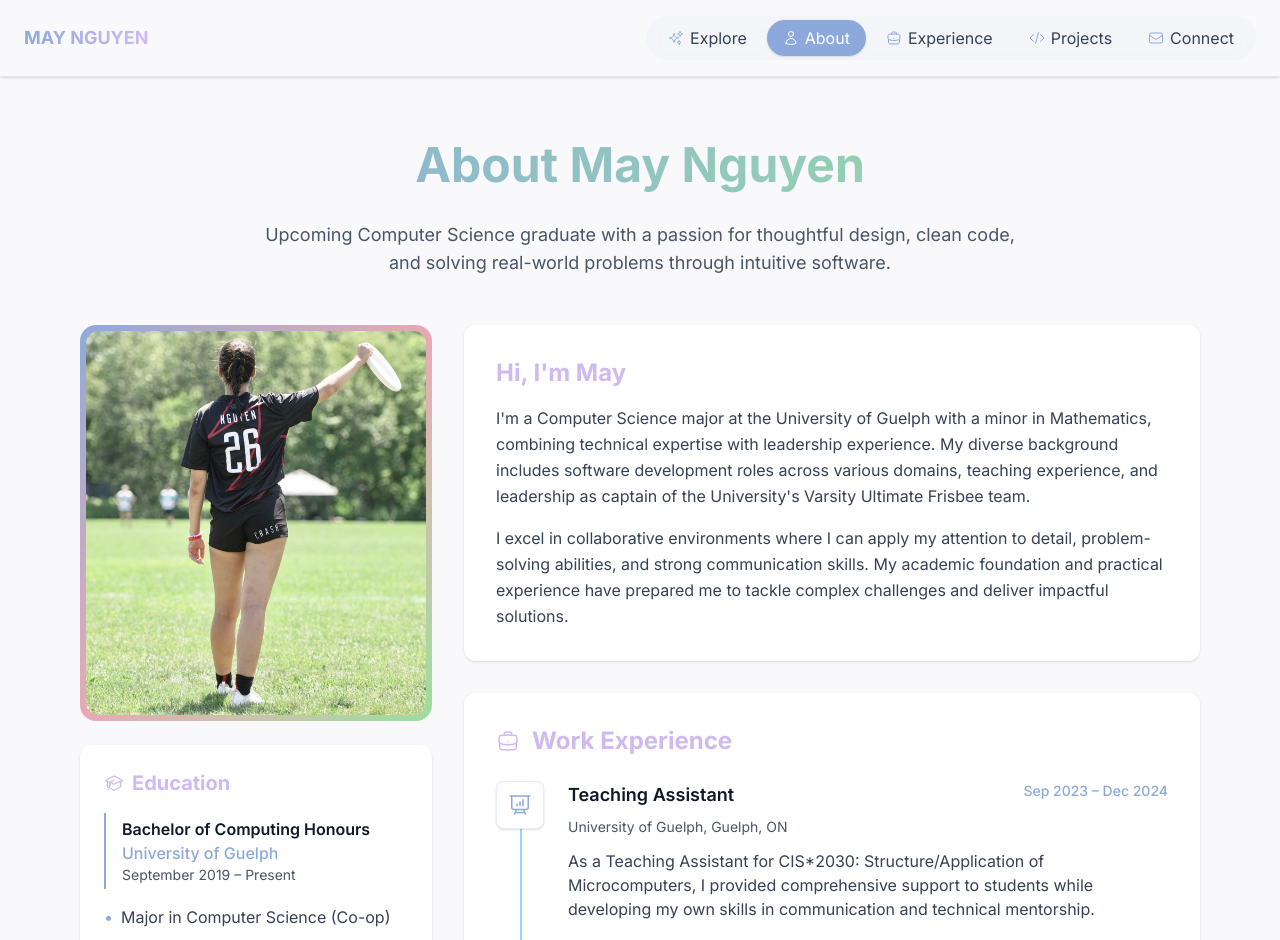
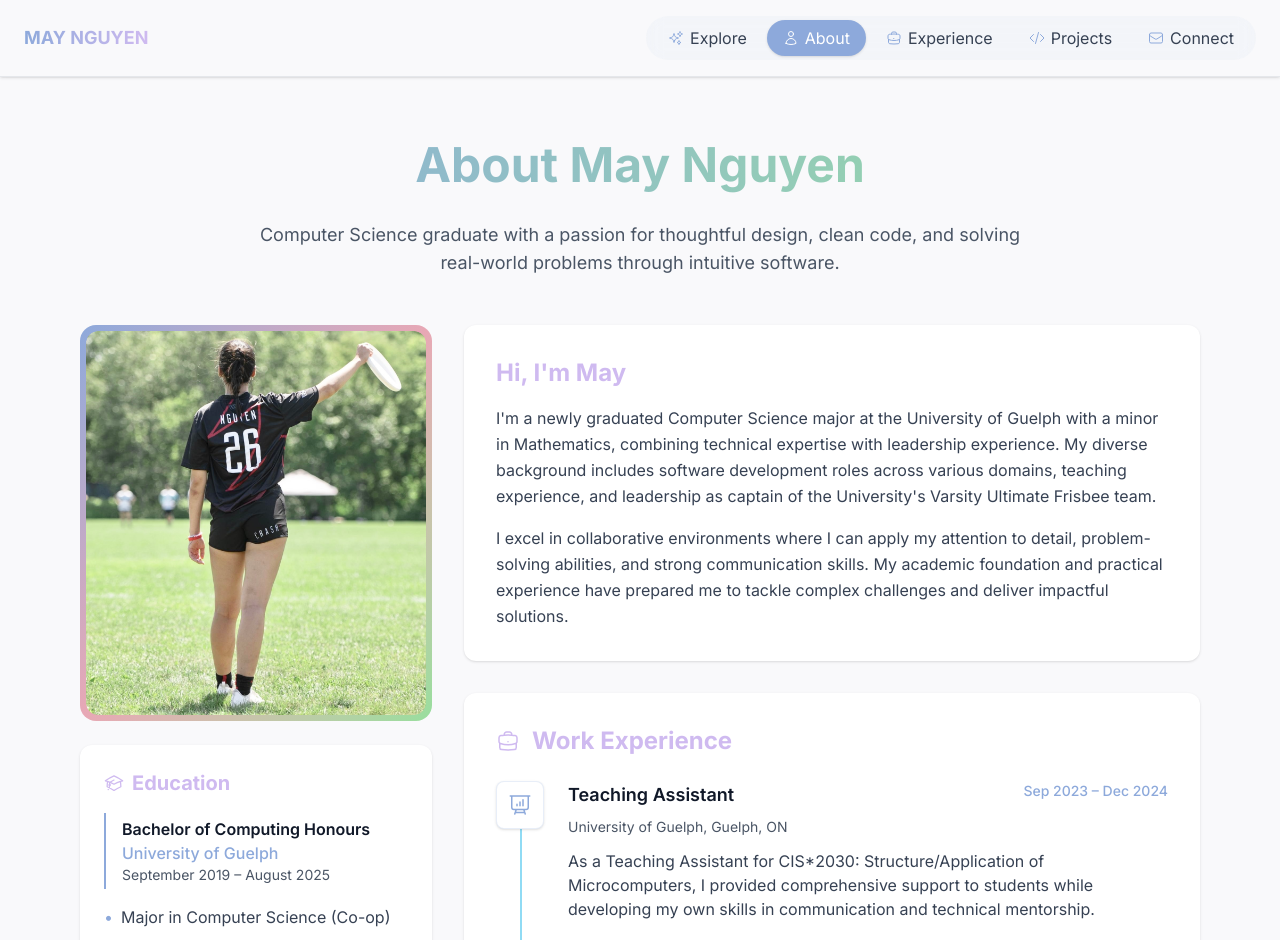
Before and after one commit to maynguyen26/maynguyen-2.0, a Next.js app: page /about in a window 1280 px wide. Shown: the top 940 px of the page. Built offline with nearby package versions, Linux system fonts and the light colour scheme.

Commit message:
Updated graduation dates

```diff
--- a/src/app/about/page.tsx
+++ b/src/app/about/page.tsx
@@ -37,7 +37,7 @@ export default function AboutPage() {
             About May Nguyen
           </h1>
           <p className="text-lg text-gray-600 dark:text-gray-300 max-w-3xl mx-auto">
-            Upcoming Computer Science graduate with a passion for thoughtful
+            Computer Science graduate with a passion for thoughtful
             design, clean code, and solving real-world problems through
             intuitive software.
           </p>
--- a/src/app/explore/page.tsx
+++ b/src/app/explore/page.tsx
@@ -89,7 +89,7 @@ export default function ExplorePage() {
             animate={{ opacity: 1 }}
             transition={{ duration: 0.6, delay: 0.2 }}
           >
-            Hello! Welcome to my portfolio. I&apos;m May, a soon-to-be computer
+            Hello! Welcome to my portfolio. I&apos;m May, a computer
             science graduate passionate about software development. Explore my
             journey, skills, and projects below.
           </motion.p>
--- a/src/data/education.ts
+++ b/src/data/education.ts
@@ -12,7 +12,7 @@ export interface Education {
 const educationData: Education = {
   degree: "Bachelor of Computing Honours",
   institution: "University of Guelph",
-  period: "September 2019 – Present",
+  period: "September 2019 – August 2025",
   majors: ["Major in Computer Science (Co-op)", "Minor in Mathematics"],
   courses: [
     {
--- a/src/data/introduction.ts
+++ b/src/data/introduction.ts
@@ -1,7 +1,7 @@
 const introductionData = {
   title: "Hi, I'm May",
   paragraphs: [
-    "I'm a Computer Science major at the University of Guelph with a minor in Mathematics, combining technical expertise with leadership experience. My diverse background includes software development roles across various domains, teaching experience, and leadership as captain of the University's Varsity Ultimate Frisbee team.",
+    "I'm a newly graduated Computer Science major at the University of Guelph with a minor in Mathematics, combining technical expertise with leadership experience. My diverse background includes software development roles across various domains, teaching experience, and leadership as captain of the University's Varsity Ultimate Frisbee team.",
     "I excel in collaborative environments where I can apply my attention to detail, problem-solving abilities, and strong communication skills. My academic foundation and practical experience have prepared me to tackle complex challenges and deliver impactful solutions.",
   ],
 };
```
